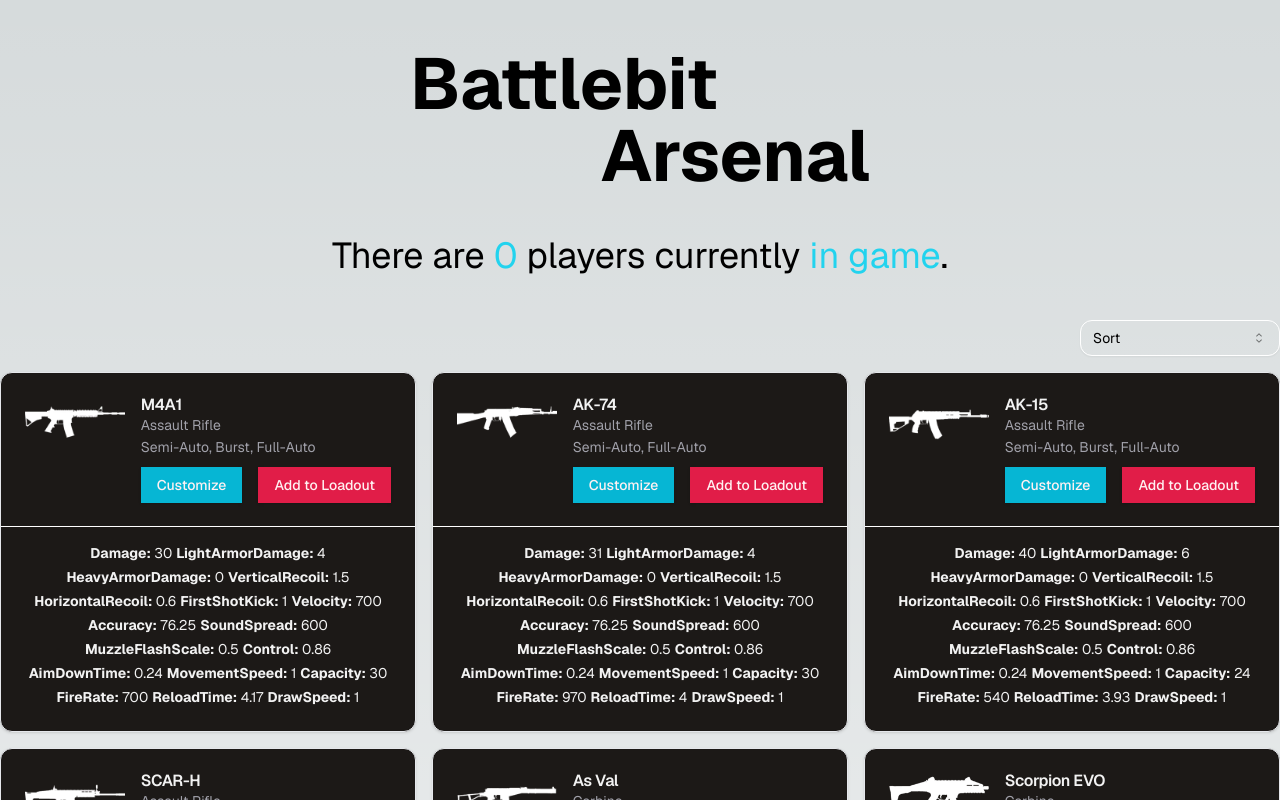
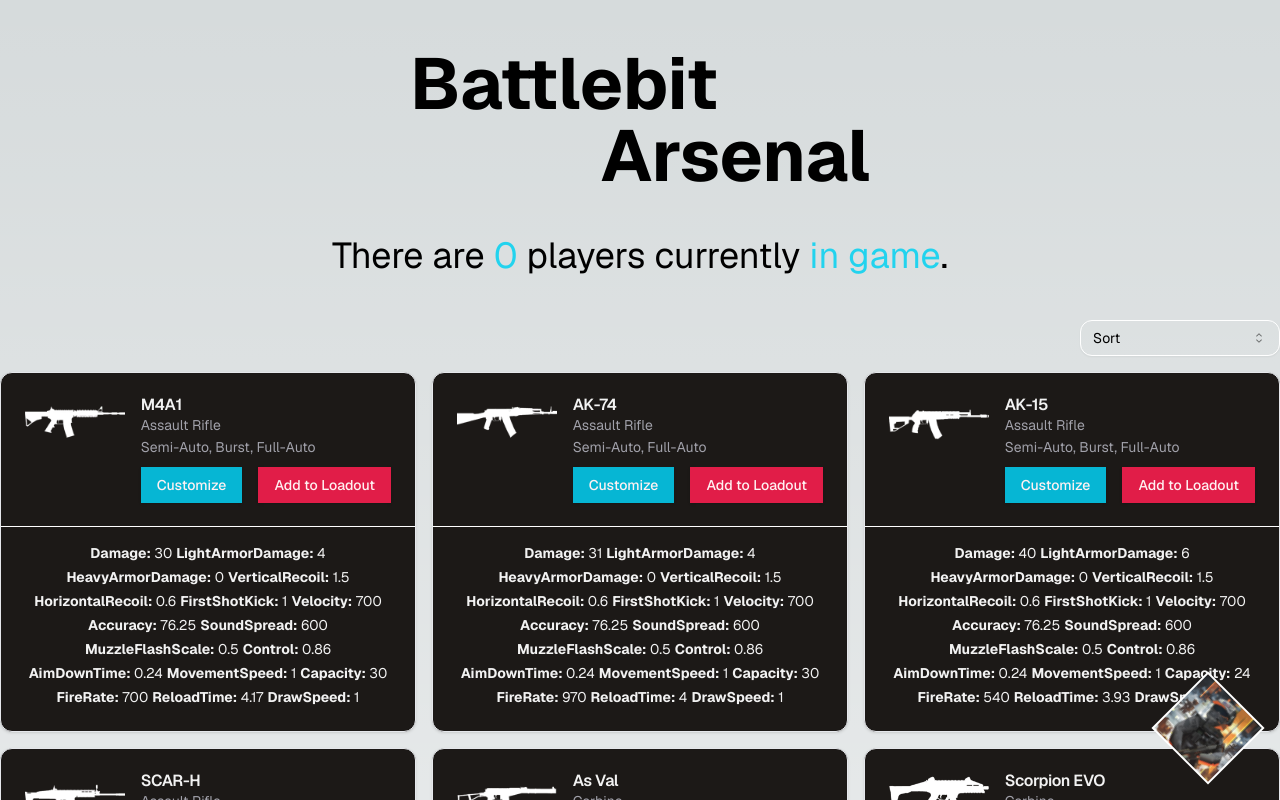
Before and after one commit to sidneifjr/battlebit-arsenal, a Next.js app: page / in a window 1280 px wide. Shown: the top 800 px of the page. Built offline with nearby package versions, Linux system fonts and the light colour scheme; no server answers.

Commit message:
feature: adiciona atalho de loadout

```diff
--- a/src/app/layout.tsx
+++ b/src/app/layout.tsx
@@ -1,6 +1,8 @@
 import type { Metadata } from 'next'
 
 import { GeistSans } from 'geist/font/sans'
+
+import { LoadoutShortcut } from '@/components/loadout-shortcut'
 
 import './globals.css'
 
@@ -35,9 +37,9 @@
       </head>
 
       <body className={`${GeistSans.className} relative`}>
-        {/* <Menu /> */}
+        <main>{children}</main>
 
-        <main>{children}</main>
+        <LoadoutShortcut />
       </body>
     </html>
   )
--- a/src/app/page.tsx
+++ b/src/app/page.tsx
@@ -28,8 +28,6 @@
       <ServerInfo data={getServersData} />
 
       <WeaponryList />
-
-      {/* <BottomMenu /> */}
     </section>
   )
 }
--- /dev/null
+++ b/src/components/loadout-shortcut.tsx
@@ -0,0 +1,15 @@
+import Image from 'next/image'
+
+export const LoadoutShortcut = () => {
+  return (
+    <div className="w-20 h-20 fixed border-2 border-white bottom-8 right-8 rotate-45 cursor-pointer transition-transform hover:scale-110">
+      <Image
+        className="w-60 h-full object-cover"
+        width={400}
+        height={400}
+        src={'/battlebit-remastered.jpg'}
+        alt=""
+      />
+    </div>
+  )
+}
```
Also changed, not shown: public/battlebit-remastered.jpg (added).
